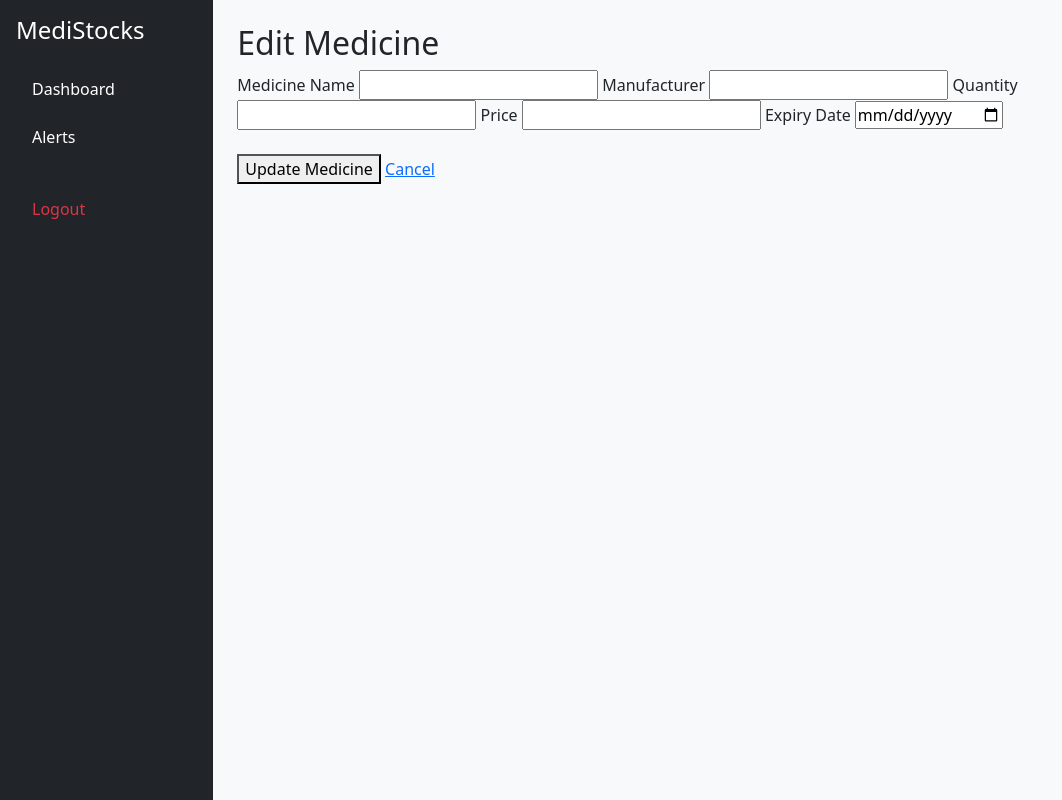
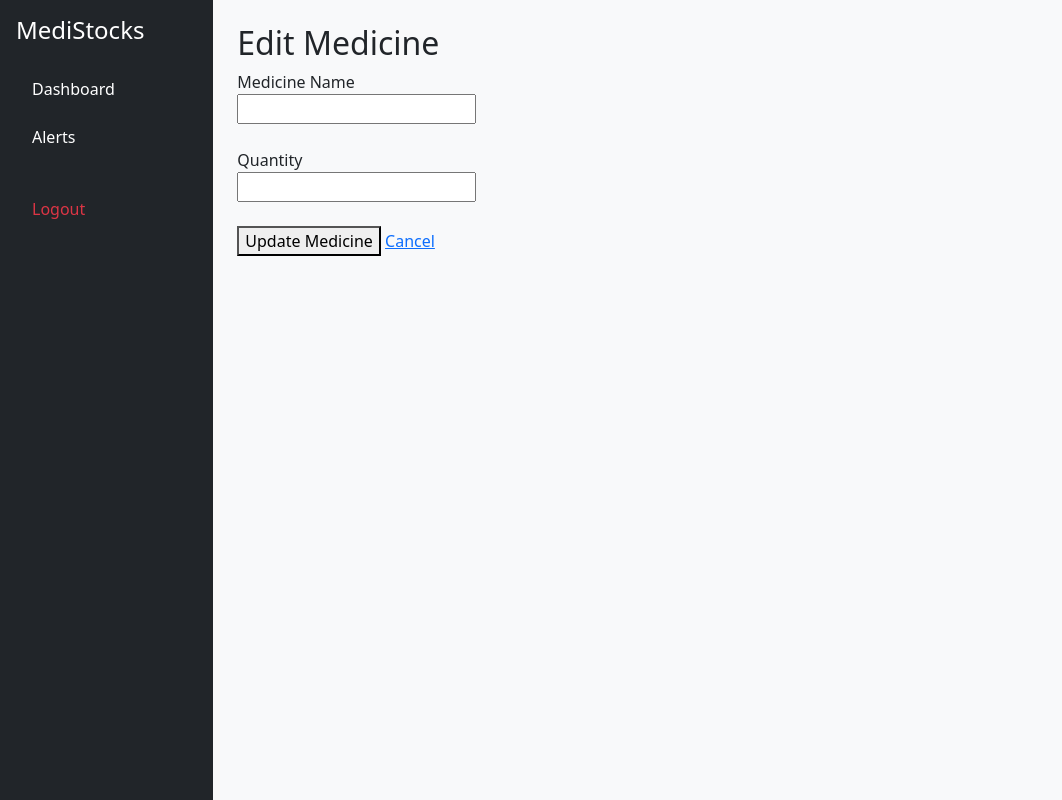
Before and after one commit to janumpallydivya15-netizen/MediStocks, a Flask app: template templates/edit_medicine.html in a window 1280 px wide. Shown: the whole page, without its empty margins (0-1062 px from the left). Run offline with Flask 3, Linux system fonts and the light colour scheme; the template is opened without the code that fills it, so the values that code supplies are empty.

Commit message:
edit_medicine.html

```diff
--- a/templates/edit_medicine.html
+++ b/templates/edit_medicine.html
@@ -1,54 +1,19 @@
 {% extends "base.html" %}
+{% block content %}
 
-{% block content %}
 <h2>Edit Medicine</h2>
 
-<form method="POST" action="{{ url_for('edit_medicine', medicine_id=medicine.medicine_id) }}">
+<form method="POST">
+    <label>Medicine Name</label><br>
+    <input type="text" name="medicine_name"
+           value="{{ medicine.name }}" required><br><br>
 
-    <label>Medicine Name</label>
-    <input
-        type="text"
-        name="name"
-        value="{{ medicine.name }}"
-        required
-    >
+    <label>Quantity</label><br>
+    <input type="number" name="quantity"
+           value="{{ medicine.quantity }}" required><br><br>
 
-    <label>Manufacturer</label>
-    <input
-        type="text"
-        name="manufacturer"
-        value="{{ medicine.manufacturer }}"
-        required
-    >
-
-    <label>Quantity</label>
-    <input
-        type="number"
-        name="quantity"
-        value="{{ medicine.quantity }}"
-        required
-    >
-
-    <label>Price</label>
-    <input
-        type="number"
-        step="0.01"
-        name="price"
-        value="{{ medicine.price }}"
-        required
-    >
-
-    <label>Expiry Date</label>
-    <input
-        type="date"
-        name="expiry_date"
-        value="{{ medicine.expiry_date }}"
-        required
-    >
-
-    <br><br>
     <button type="submit">Update Medicine</button>
     <a href="{{ url_for('medicines') }}">Cancel</a>
+</form>
 
-</form>
 {% endblock %}
```
